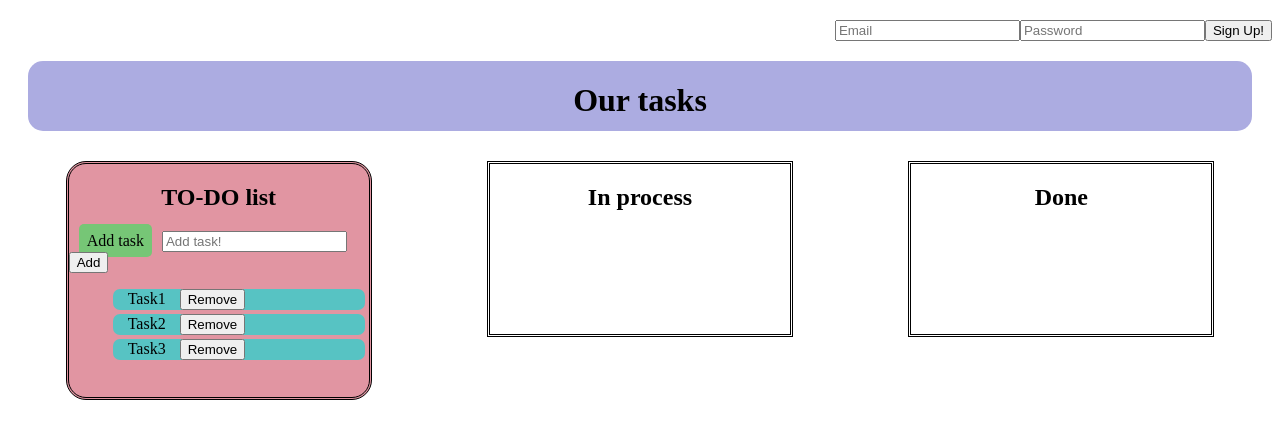
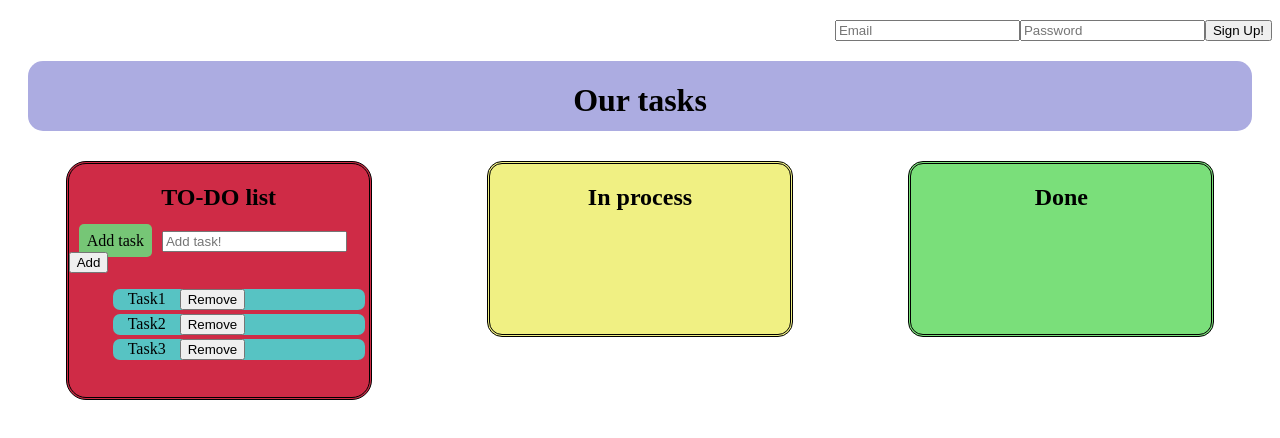
Before and after one commit to MiguelInza/Proyecto-Final-Miguel-Aitor, a Vue app: page / in a window 1280 px wide. Shown: the top 438 px of the page. Built offline with nearby package versions, Linux system fonts and the light colour scheme; no server answers.

Commit message:
añadir colores

```diff
--- a/src/views/Dashboard.vue
+++ b/src/views/Dashboard.vue
@@ -135,7 +135,7 @@ h2 {
   text-align: center;
 }
 #sec1 {
-  background-color: rgb(225, 149, 162);
+  background-color: rgb(207, 43, 70);
   border-style: double;
   width: 300px;
   /*height: 600px;*/
@@ -145,15 +145,19 @@ border-radius: 20px;
 #sec2 {
   border-style: double;
   /*background-color:red;*/
+  background-color: rgb(240, 240, 131);
   width: 300px;
   height: 170px;
   margin: 10px;
+  border-radius: 15px;
 }
 #sec3 {
   border-style: double;
   /*background-color: green;*/
+  background-color: rgb(122, 223, 122);
   width: 300px;
   height: 170px;
   margin: 10px;
+  border-radius: 15px;
 }
 </style>
```
